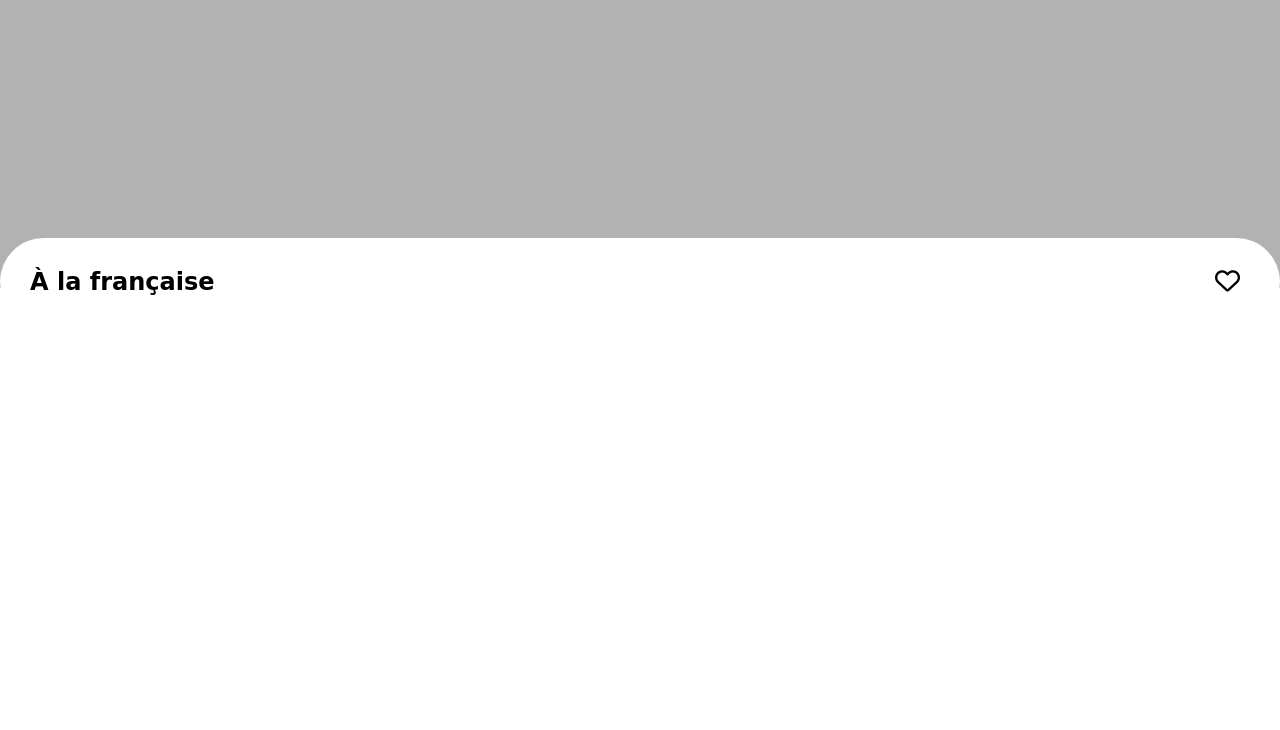
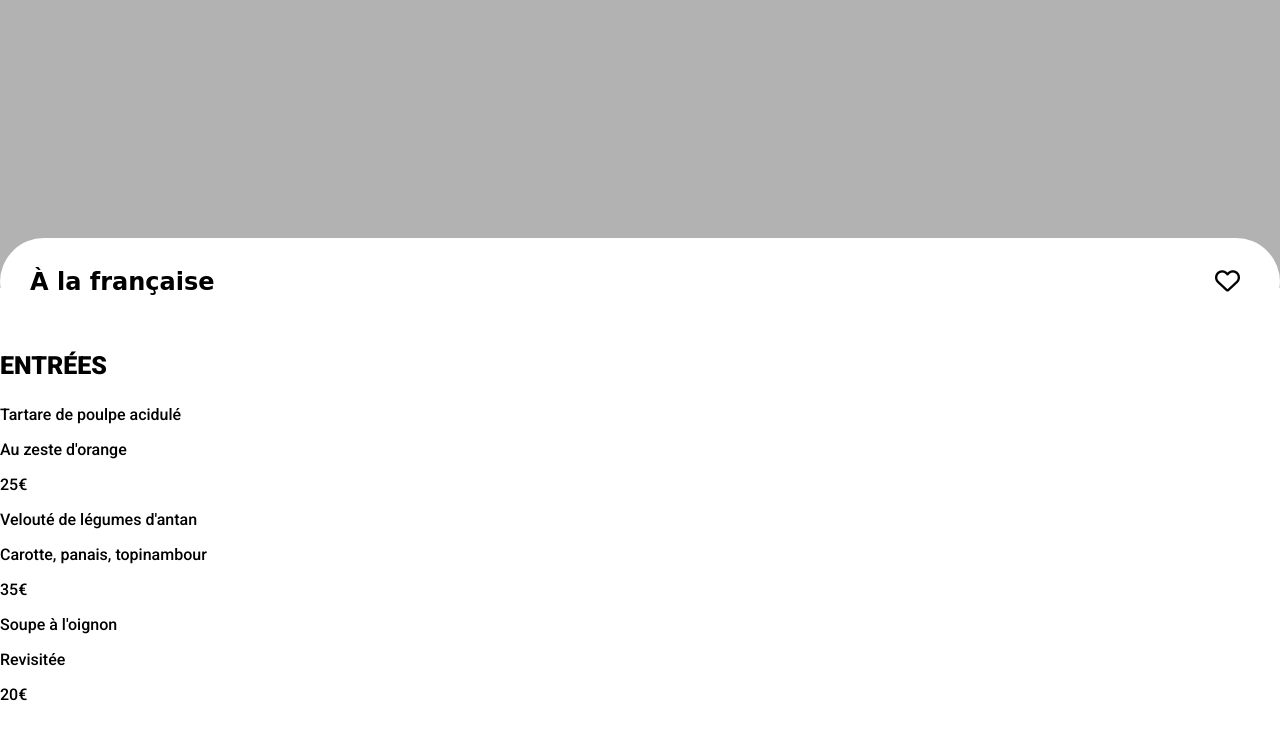
Before and after one commit to valclmb/oh-my-food, a website: page french.html in a window 1280 px wide. Shown: the part 70-800 px from the top of the page. Drawn offline with Linux system fonts and the light colour scheme; a web font is replaced by a local one.

Commit message:
Add html and class for menu

```diff
--- a/french.html
+++ b/french.html
@@ -21,6 +21,32 @@
             <h2>À la française</h2>
             <i class=" fa-regular fa-heart"></i>
         </div>
+        <section>
+            <article class="menu">
+                <h3>ENTRÉES</h3>
+                <div class="menu__card">
+                    <p class="menu__card__title">Tartare de poulpe acidulé</p>
+                    <div class="menu__card__infos">
+                        <p>Au zeste d'orange</p>
+                        <p>25€</p>
+                    </div>
+                </div>
+                <div class="menu__card">
+                    <p class="menu__card__title">Velouté de légumes d'antan</p>
+                    <div class="menu__card__infos">
+                        <p>Carotte, panais, topinambour</p>
+                        <p>35€</p>
+                    </div>
+                </div>
+                <div class="menu__card">
+                    <p class="menu__card__title">Soupe à l'oignon</p>
+                    <div class="menu__card__infos">
+                        <p>Revisitée</p>
+                        <p>20€</p>
+                    </div>
+                </div>
+            </article>
+        </section>
     </main>
 </body>
 </html>
```
